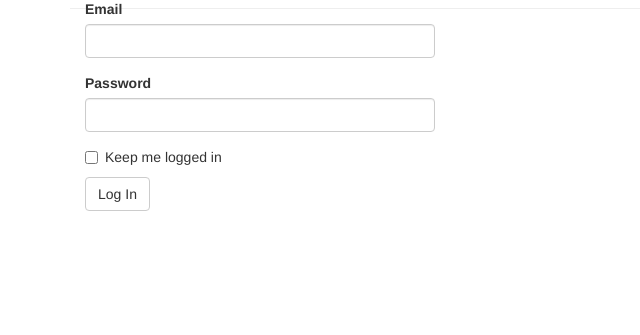
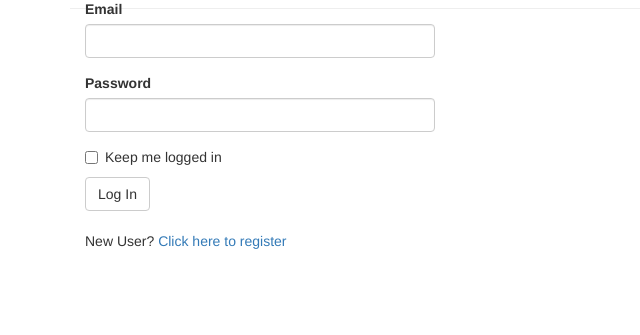
Before and after one commit to love4code/structuredFlaskApp, a Flask app: page /auth/login in a window 1280 px wide. Shown: the part 163-498 px from the top of the page, without its empty margins (0-640 px from the left). Run offline with Flask 2, Linux system fonts and the light colour scheme; some libraries are stand-ins or nearby versions.

Commit message:
added link in auth/login.html for registration form

```diff
--- a/StructuredApp/app/templates/auth/login.html
+++ b/StructuredApp/app/templates/auth/login.html
@@ -8,6 +8,13 @@
     <h1>Login</h1>
     <div class="col-md-4">
         {{ wtf.quick_form(form) }}
+        <br>
+        <p>
+            New User?
+            <a href="{{ url_for('auth.register') }}">
+                Click here to register
+            </a>
+        </p>
     </div>
 </div>
 {% endblock %}
```
